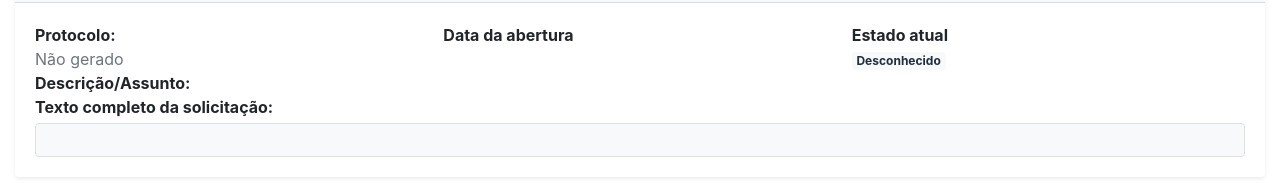
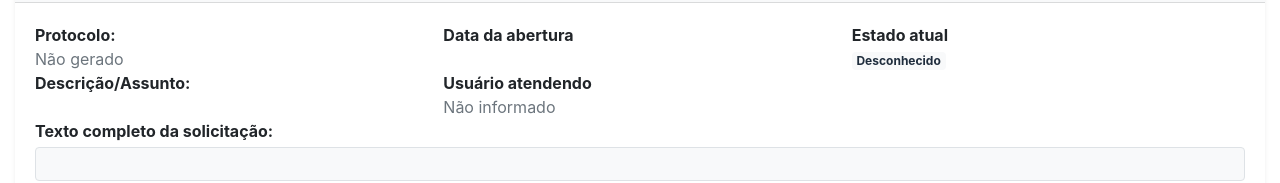
Before and after one commit to willhc1984/cidadao3.0-front-angular, an Angular app: page /meus-atendimentos/1 in a window 1280 px wide. Shown: the part 296-479 px from the top of the page. Built offline with nearby package versions, Linux system fonts and the light colour scheme; no server answers; sample sign-in values are in the browser's storage.

Commit message:
Exibir nome do cidadão na tela de atendimentos

```diff
--- a/src/app/pages/meus-atendimentos-detalhes/meus-atendimentos-detalhes.component.html
+++ b/src/app/pages/meus-atendimentos-detalhes/meus-atendimentos-detalhes.component.html
@@ -47,9 +47,13 @@
                                 </span>
                             </p>
                         </div>
-                        <div class="col-md-12">
+                        <div class="col-md-4">
                             <strong>Descrição/Assunto:</strong>
                             <p class="text-muted mb-0">{{ atendimento()?.descricao }}</p>
+                        </div>
+                        <div class="col-md-4">
+                            <strong>Usuário atendendo</strong>
+                            <p class="text-muted mb-0">{{ atendimento()?.usuarioAtendendo || 'Não informado'}}</p>
                         </div>
                         <div class="col-md-12">
                             <strong>Texto completo da solicitação:</strong>
@@ -92,7 +96,7 @@
                                             </td>
                                             <td><span class="badge bg-light text-dark border">{{ anexo.contentType }}</span></td>
                                             <td>{{ (anexo.size / 1024).toFixed(2) }} KB</td>
-                                            <td>{{ anexo.createTime }}</td>
+                                            <td>{{ anexo.createTime | date:'dd/MM/yyyy HH:mm' }}</td>
                                             <td class="text-end">
                                                 <button class="btn btn-sm btn-outline-primary" (click)="baixarAnexo(anexo.id, anexo.originalName)">
                                                     <i class="bi bi-download"></i>Baixar
--- a/src/app/pages/meus-atendimentos/meus-atendimentos.component.html
+++ b/src/app/pages/meus-atendimentos/meus-atendimentos.component.html
@@ -22,7 +22,7 @@
 
         <!-- Header do Card com Barra de Pesquisa -->
         <div class="card-header">
-          <h3 class="card-title">Acompanhamento de Atendimentos</h3>
+          <h3 class="card-title">Atendimentos - <strong>{{ nomeCidadao() }}</strong></h3>
           <div class="card-tools">
             <!-- <div class="input-group input-group-sm" style="width: 16rem">
               <span class="input-group-text">
--- a/src/app/pages/meus-atendimentos/meus-atendimentos.component.ts
+++ b/src/app/pages/meus-atendimentos/meus-atendimentos.component.ts
@@ -21,9 +21,11 @@ export class MeusAtendimentosComponent {
   currentPage = signal(0);
   pageSize = signal(10);
   isLoading = signal(true);
+  nomeCidadao = signal<string>('');
 
   ngOnInit(){
     this.carregarAtendimentos();
+    this.carregarNomeCidadao();
   }
 
   carregarAtendimentos(){
@@ -94,4 +96,9 @@ export class MeusAtendimentosComponent {
     this.currentPage.set(0);
     this.carregarAtendimentos();
   }
+
+  carregarNomeCidadao() {
+    const nomeSalvo = localStorage.getItem('usuario_nome') || 'Cidadão';
+    this.nomeCidadao.set(nomeSalvo);
+  }
 }
--- a/src/app/services/authentication.service.ts
+++ b/src/app/services/authentication.service.ts
@@ -34,11 +34,14 @@ export class AuthenticationService {
       map((res) => {
         const listaCidadaos = Array.isArray(res) ? res : (res?.elements || []);
         const cidadaoVinculado = listaCidadaos.find(
-          (c: any) => c.usuarioLogin === loginUsuario
+          (c: any) => c.usuarioLogin === loginUsuario,
         );
+
+        console.log(cidadaoVinculado);
 
         if(cidadaoVinculado){
           localStorage.setItem('usuario_login', loginUsuario);
+          localStorage.setItem('usuario_nome', cidadaoVinculado.pronomeDeTratamento + ' ' + cidadaoVinculado.nome);
           return true;
         }else{
           this.logout(); //Remove token se não for cidadão válido
```
